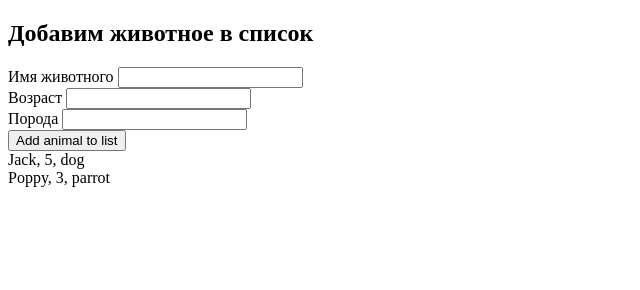
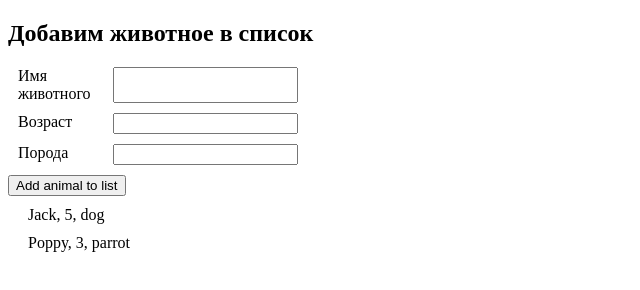
Before and after one commit to T1ya/Frontend, a plain HTML site: page Lesson_15/code/homework/index.html in a window 1280 px wide. Shown: the whole page, without its empty margins (0-640 px from the left). Drawn offline with Linux system fonts and the light colour scheme.

Commit message:
Lesson 15 homework

```diff
--- a/Lesson_15/code/homework/index.html
+++ b/Lesson_15/code/homework/index.html
@@ -4,20 +4,21 @@
     <meta charset="UTF-8">
     <meta name="viewport" content="width=device-width, initial-scale=1.0">
     <script src="./js/index.js" defer></script>
+    <link rel="stylesheet" href="style.css"></д>
     <title>Document</title>
 </head>
 <body>
     <form id="myForm">
         <h2>Добавим животное в список</h2>
-        <div>
+        <div class = "group">
             <label for="nickname">Имя животного</label>
             <input type="text" id="nickname" name="nickname">
         </div>
-        <div>
+        <div class = "group">
             <label for="age">Возраст</label>
             <input type="number" id="age" name="age">
         </div>
-        <div>
+        <div class = "group">
             <label for="nickname">Порода</label>
             <input type="text" id="breed" name="breed">
         </div>
--- /dev/null
+++ b/Lesson_15/code/homework/style.css
@@ -0,0 +1,13 @@
+div{
+    margin: 10px;
+}
+
+.group{
+     width: 280px;
+     display:flex;
+     justify-content: space-between;
+};
+
+.button {
+    border-radius: 5px;
+}
```
